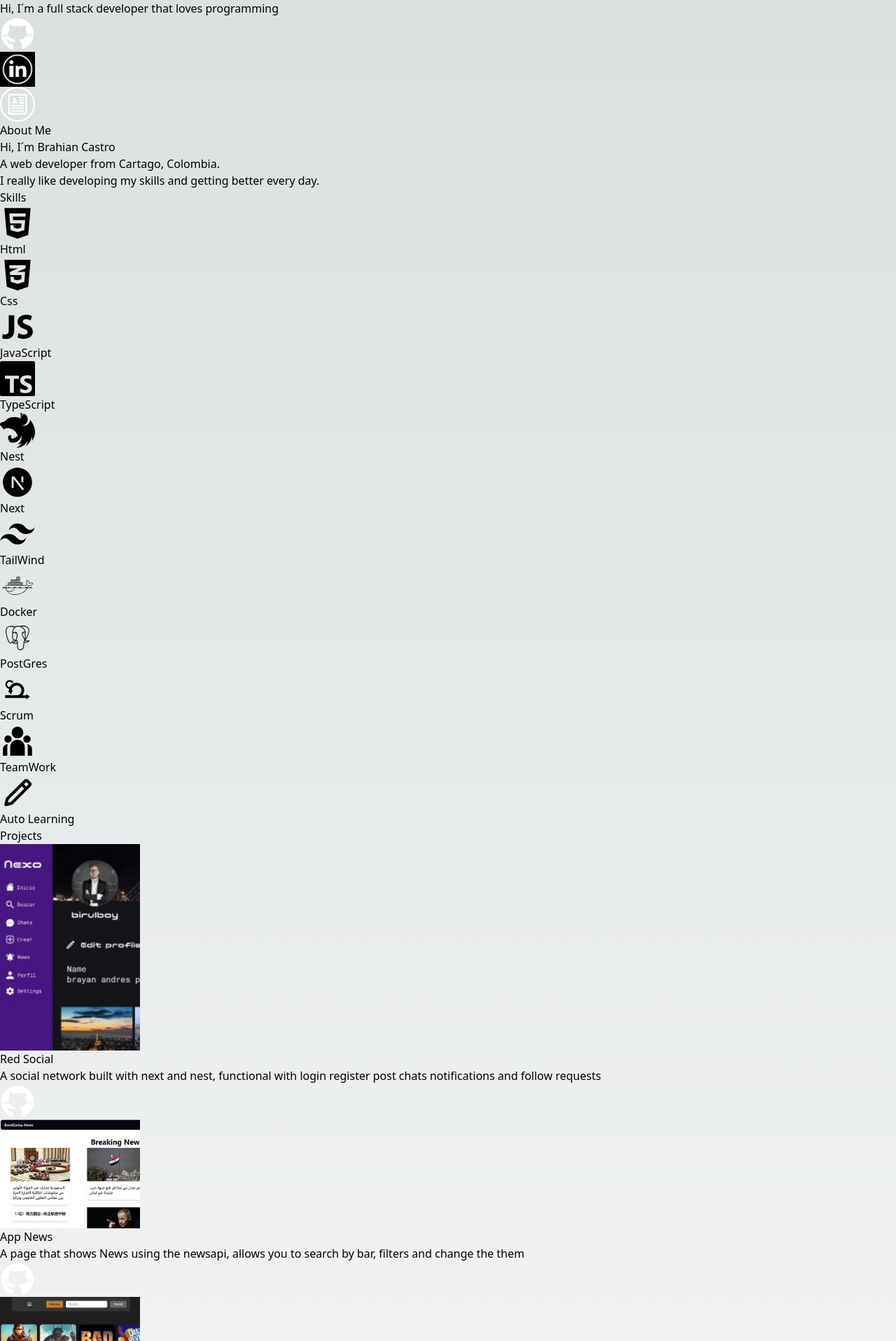
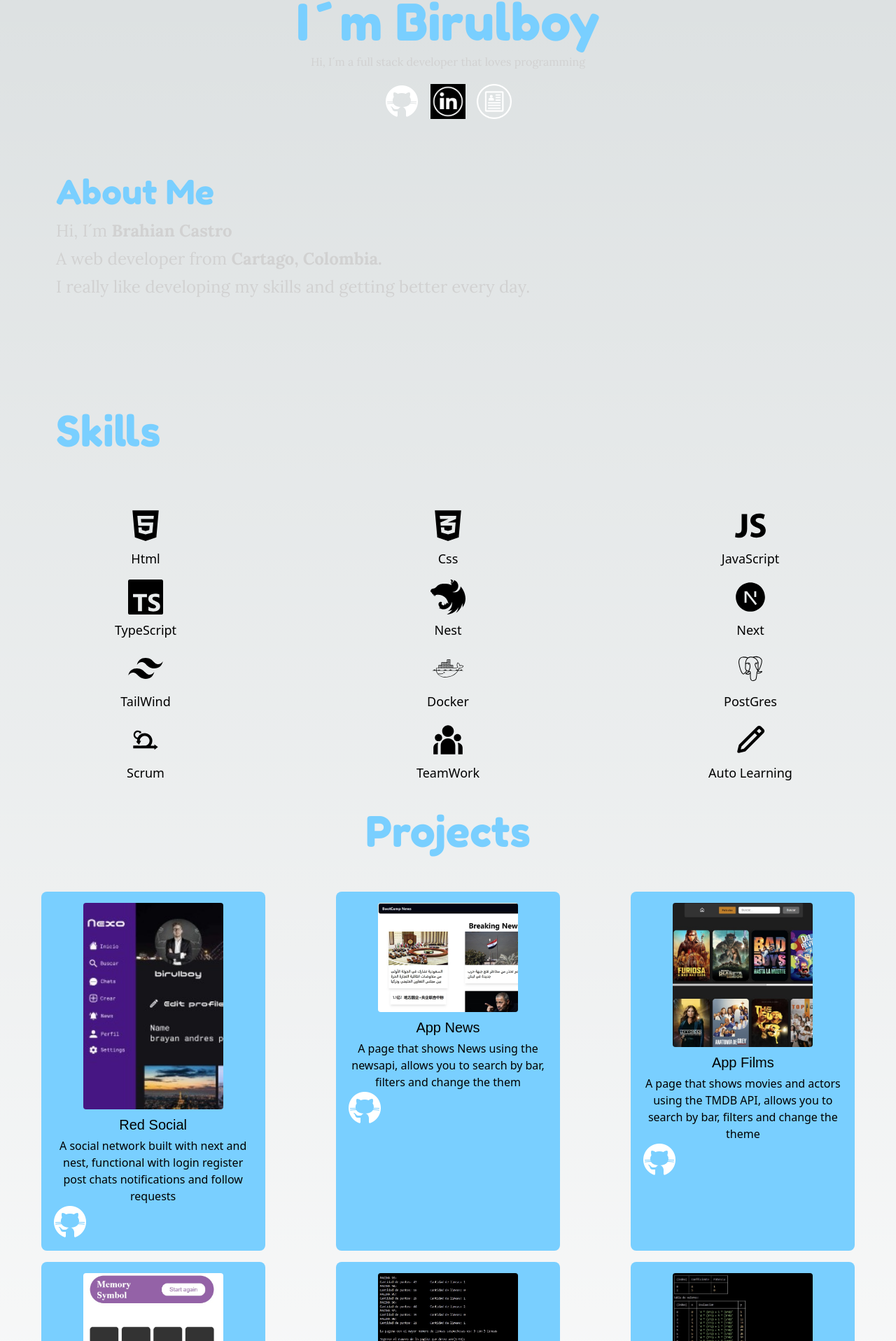
Before and after one commit to birulboy/Portfolio, a Next.js app: page / in a window 1280 px wide. Shown: the part 524-2440 px from the top of the page at 70% size. Built offline with nearby package versions, Linux system fonts and the light colour scheme; a web font is replaced by a local one.

Commit message:
no modularizado porfatolio

```diff
--- a/componentes/Skills.js
+++ b/componentes/Skills.js
@@ -3,7 +3,7 @@ import { IoLogoJavascript } from "react-icons/io";
 import { SiTypescript ,  SiNestjs  } from "react-icons/si";
 import { RiNextjsFill ,  RiTailwindCssFill , RiTeamFill } from "react-icons/ri";
 import { DiDocker, DiPostgresql, DiScrum } from "react-icons/di";
-import { BiLogoPostgresql, BiPencil } from "react-icons/bi";
+import { BiPencil } from "react-icons/bi";
 
 export default function Skills () {
     let skills = [
--- a/pages/index.js
+++ b/pages/index.js
@@ -4,15 +4,234 @@ import AboutMe from "@/componentes/AboutMe";
 import Skills from "@/componentes/Skills";
 import Projects from "@/componentes/Projects";
 import Contactame from "@/componentes/Contactame";
+import Image from "next/image";
+import foto from '../public/foto.JPG';
+import git from '../public/git.png'
+import link from '../public/linkedin.jpg'
+import cv from '../public/cv-icon.png'
+import { FaPhone } from "react-icons/fa";
+import { SiGmail } from "react-icons/si";
+import { FaDiscord } from "react-icons/fa";
+import { FaHtml5, FaCss3Alt, FaPencilAlt  } from 'react-icons/fa';
+import { IoLogoJavascript } from "react-icons/io";
+import { SiTypescript ,  SiNestjs  } from "react-icons/si";
+import { RiNextjsFill ,  RiTailwindCssFill , RiTeamFill } from "react-icons/ri";
+import { DiDocker, DiPostgresql, DiScrum } from "react-icons/di";
+import { BiPencil } from "react-icons/bi";
 
 export default function Home() {
+  let skills = [
+    {
+      name : "Html" ,
+      icon: <FaHtml5 size={50} />,
+    } ,
+    {
+      name: "Css" ,
+      icon: <FaCss3Alt size={50} />
+    } ,
+    {
+      name: "JavaScript" ,
+      icon: <IoLogoJavascript size={50} />
+    } ,
+    {
+      name: "TypeScript" ,
+      icon: <SiTypescript size={50} />
+    } ,
+    {
+      name: "Nest" ,
+      icon: <SiNestjs size={50} />
+    } ,
+    {
+      name: "Next" ,
+      icon: <RiNextjsFill size={50} />
+    } ,
+    {
+      name: "TailWind" ,
+      icon: <RiTailwindCssFill size={50} />
+    } ,
+    {
+      name: "Docker" ,
+      icon: <DiDocker size={50} />
+    } ,
+    {
+      name: "PostGres" ,
+      icon: <DiPostgresql size={50} />
+    } ,
+    {
+        name: "Scrum" ,
+        icon: <DiScrum size={50} />
+    } ,
+    {
+        name: "TeamWork" ,
+        icon: <RiTeamFill size={50} />
+    } ,
+    {
+        name: "Auto Learning" ,
+        icon: <BiPencil size={50} />
+    } ,
 
+  ]
+  let projects = [
+    {
+      name: "Red Social",
+      img: "/red.jpg",
+      description: "A social network built with next and nest, functional with login register post chats notifications and follow requests",
+      git: "https://github.com/FullStack-Elite-Bootcamp-IV/social-media-front" ,
+    },
+    {
+      name: "App News",
+      img: "/news.jpg",
+      description: "A page that shows News using the newsapi, allows you to search by bar, filters and change the them",
+      git: "https://github.com/Gurottesque/News-App"
+    },
+    {
+      name: "App Films",
+      img: "/cinema.jpg",
+      description: "A page that shows movies and actors using the TMDB API, allows you to search by bar, filters and change the theme",
+      git: "https://github.com/birulboy/cinema-app"
+    },
+    {
+      name: "Memorama",
+      img: "/mem.jpg",
+      description: "Memorama game developed only with html and css",
+      git: "https://github.com/birulboy/Memorama-HTML-CSS"
+    },
+    {
+      name: "Resonancia JS Vanilla",
+      img: "/reso.jpg",
+      description: "Vanilla JS program that simulates information from a brain MRI, analyzes the information and determines suspicious points and lines",
+      git: "https://github.com/birulboy/Simulacion-de-Resonancia-JavaScript"
+    },
+    {
+      name: "Graficadora Js Vanilla",
+      img: "/grafi.jpg",
+      description: "Rational Polynomial Grapher in Vanilla Js",
+      git: "https://github.com/birulboy/Graficadora-JavaScript-Vanilla"
+    },
+  ];
   return (
     <main className="">
-      <AboutMe />
-      <Skills />
-      <Projects></Projects>
-      <Contactame></Contactame>
+      <main >
+            <div className="flex justify-center align-middle">
+            <Image  className=" overflow-hidden rounded-full  "
+                     src={foto}
+                     alt="Foto"
+                     width={500}
+                     height={300}
+            />
+            </div>
+            <div className=" flex flex-col items-center justify-center p-5">
+            <h1 className="font-fredoka text-title text-7xl">
+                I´m Birulboy
+            </h1>
+            <div className="font-lora text-text mt-2">
+                Hi, I´m a full stack developer that loves programming
+            </div>
+            </div>
+            <div className="flex justify-center items-center space-x-4">
+      <a href="https://github.com/birulboy" target="_blank" rel="noopener noreferrer">
+        <Image
+          src={git}
+          alt="GitHub"
+          width={50}
+          height={50}
+        />
+      </a>
+      <a href="https://www.linkedin.com/in/brahian-castro-devia-13958631b/" target="_blank" rel="noopener noreferrer">
+        <Image
+          src={link}
+          alt="LinkedIn"
+          width={50}
+          height={50}
+        />
+      </a>
+      <a href="/Brahian_Castro_CV.pdf" download="cv-brahian.pdf">
+        <Image
+          src={cv}
+          alt="CV"
+          width={50}
+          height={50}
+        />
+      </a>
+    </div>
+    <div className="flex flex-col p-20 space-y-4">
+  <h1 className="text-title text-5xl font-fredoka">About Me</h1>
+  <div className="text-text font-lora text-2xl space-y-2">
+    <div>
+      <span>Hi, I´m </span>
+      <span className="font-bold">Brahian Castro</span>
+    </div>
+    <div>
+      <span>A web developer from </span>
+      <span className="font-bold">Cartago, Colombia.</span>
+    </div>
+    <div>
+      I really like developing my skills and getting better every day.
+    </div>
+    </div>
+    </div>
+
+        </main>
+        <main>
+        <h1 className="font-fredoka text-title text-6xl m-20">Skills</h1>
+        <div className="">
+          <div className="grid grid-cols-3 gap-4">
+            {skills.map((skill, index) => (
+              <div key={index} className="text-center">
+                <div className="flex justify-center mb-2">
+                  {skill.icon}
+                </div>
+                <p className="text-lg font-medium">{skill.name}</p>
+              </div>
+            ))}
+          </div>
+        </div>
+      </main>
+      <main>
+        <h1 className="text-title font-fredoka text-6xl flex justify-center p-10">Projects</h1>
+        <div className="grid grid-cols-1 sm:grid-cols-3 gap-4 p-4">
+          {projects.map((project, index) => (
+            <div key={index} className="text-center bg-title rounded-lg p-4 max-w-xs mx-auto">
+              <div className="flex justify-center mb-2">
+                <Image
+                  src={project.img}
+                  alt={project.name}
+                  width={200}  // Tamaño reducido
+                  height={150} // Tamaño reducido
+                  className="object-cover rounded"
+                />
+              </div>
+              <h1 className="font-sansita text-black text-xl mb-1">{project.name}</h1>
+              <p className="text-base font-medium overflow-auto">{project.description}</p>
+              <a href={project.git} target="_blank" rel="noopener noreferrer">
+        <Image
+          src={git}
+          alt="GitHub"
+          width={50}
+          height={50}
+        />
+        </a>
+            </div>
+          ))}
+        </div>
+      </main>
+      <main>
+        <h1 className="m-10 text-title font-fredoka text-6xl">Contactame</h1>
+        <div className=" flex flex-col m-8">
+          <div className="flex justify-center align-middle gap-4">
+            <FaPhone size={30}></FaPhone>
+            3009025241
+          </div>
+          <div className="flex justify-center align-middle gap-4">
+            <SiGmail size={30}></SiGmail>
+            brahian.castro@utp.edu.co
+          </div>
+          <div className="flex justify-center align-middle gap-4">
+            <FaDiscord size={30}></FaDiscord>
+            birulboy
+          </div>
+        </div>
+    </main>
     </main>
   );
 }
```
